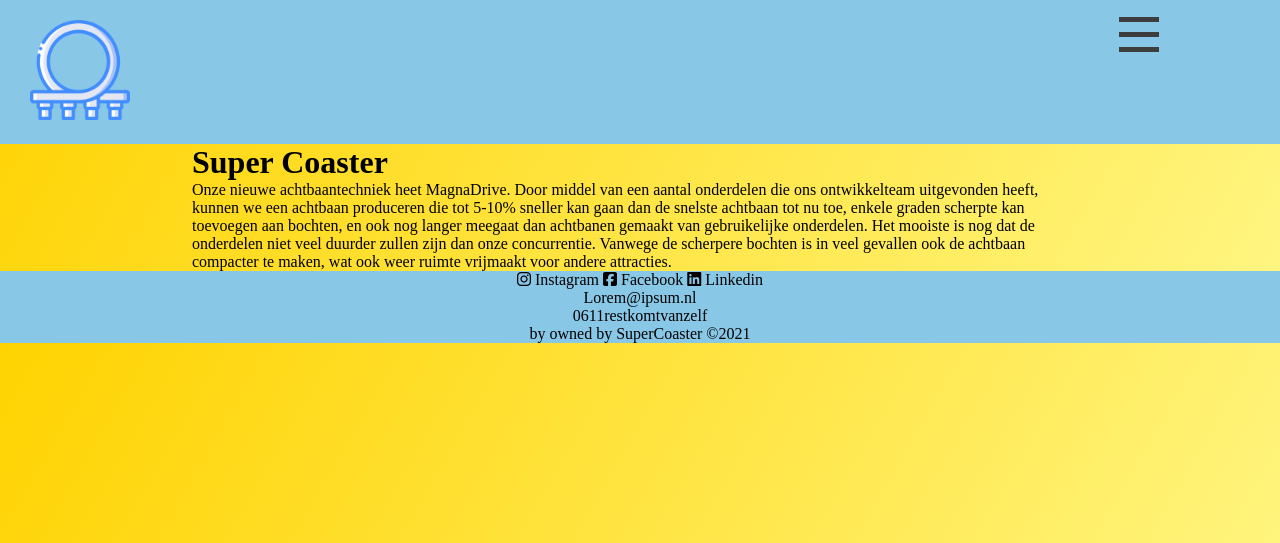
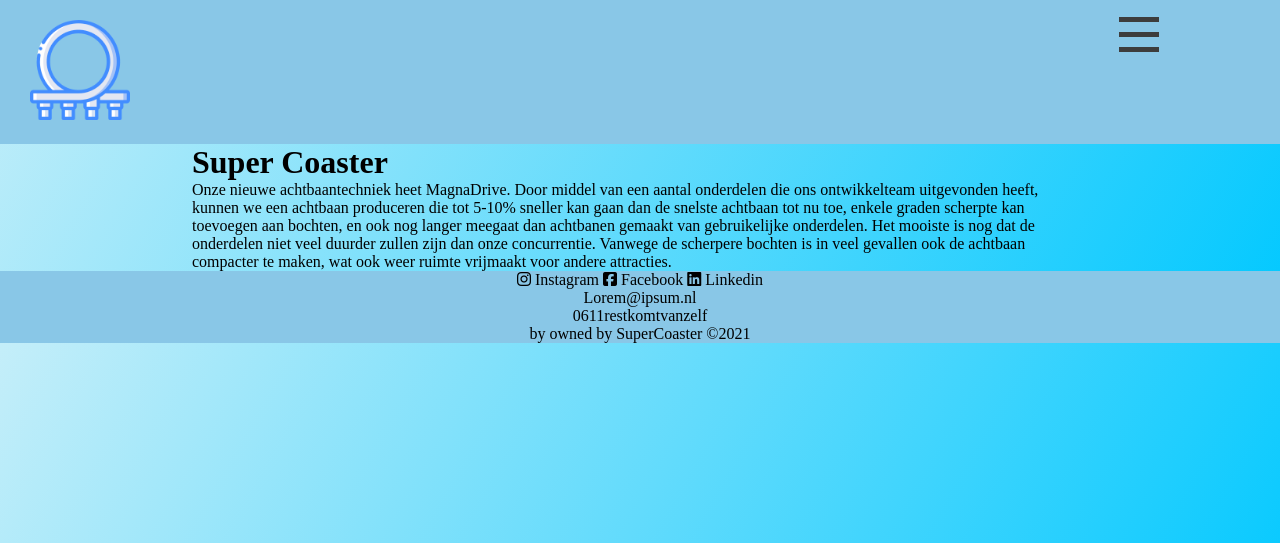
Before and after one commit to Koen-Smit/SuperCoaster-NV, a PHP site: page /index.php in a window 1280 px wide. Shown: the top 543 px of the page. Run offline with PHP 8.4, Linux system fonts and the light colour scheme; some libraries are stand-ins or nearby versions.

Commit message:
backgroundcolor changed to blue

```diff
--- a/css/main.css
+++ b/css/main.css
@@ -6,7 +6,7 @@
 }
 
 body{
-  background-image: linear-gradient(120deg, #FFD301 0%, #FFF684 100%);
+  background-image: linear-gradient(120deg, #c4eef9 0%, #00c8ff 100%);
 }
 
 @import url('https://fonts.googleapis.com/css2?family=Caveat&family=Dela+Gothic+One&family=Orbitron&display=swap');
```
